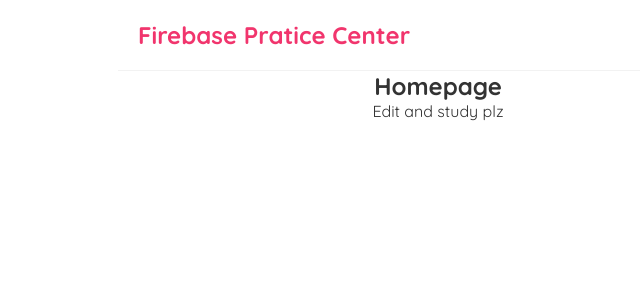
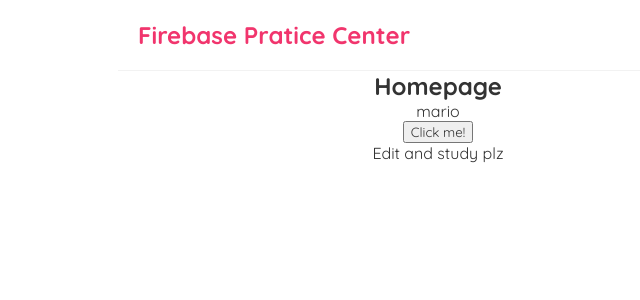
Before and after one commit to dalver99/reactONLINE, a React (Create React App) app: page / in a window 1280 px wide. Shown: the top 300 px of the page, without its empty margins (202-842 px from the left). Built offline with nearby package versions, Linux system fonts and the light colour scheme.

Commit message:
someshit

```diff
--- a/src/Home.js
+++ b/src/Home.js
@@ -1,7 +1,16 @@
 const Home = () => {
+  let name = "mario";
+
+  const handleClick = (e) => {
+    name = "luigi";
+    console.log(name);
+  };
+
   return (
     <div className="home">
       <h2>Homepage</h2>
+      <p>{name}</p>
+      <button onClick={handleClick}>Click me!</button>
     </div>
   );
 };
```
